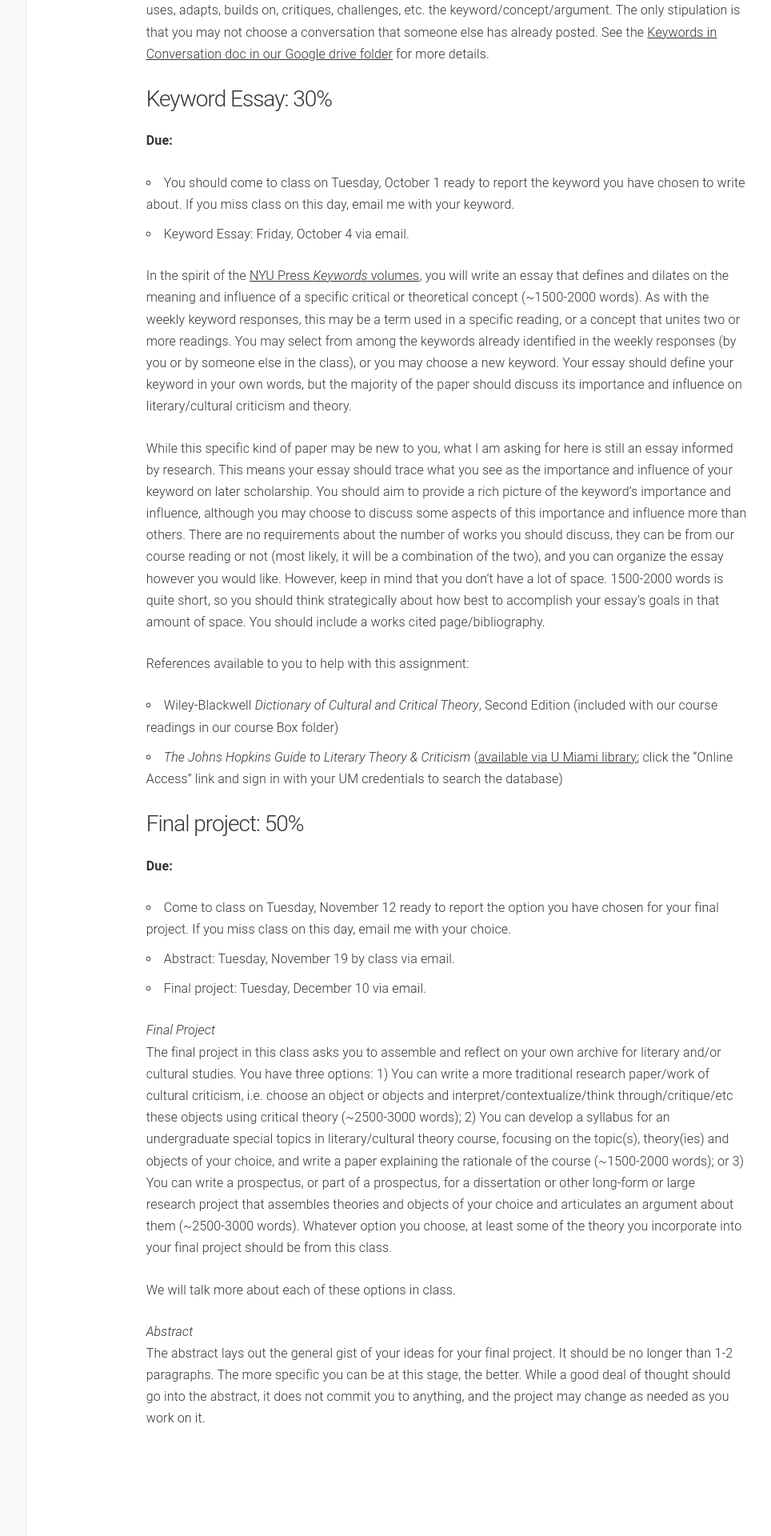
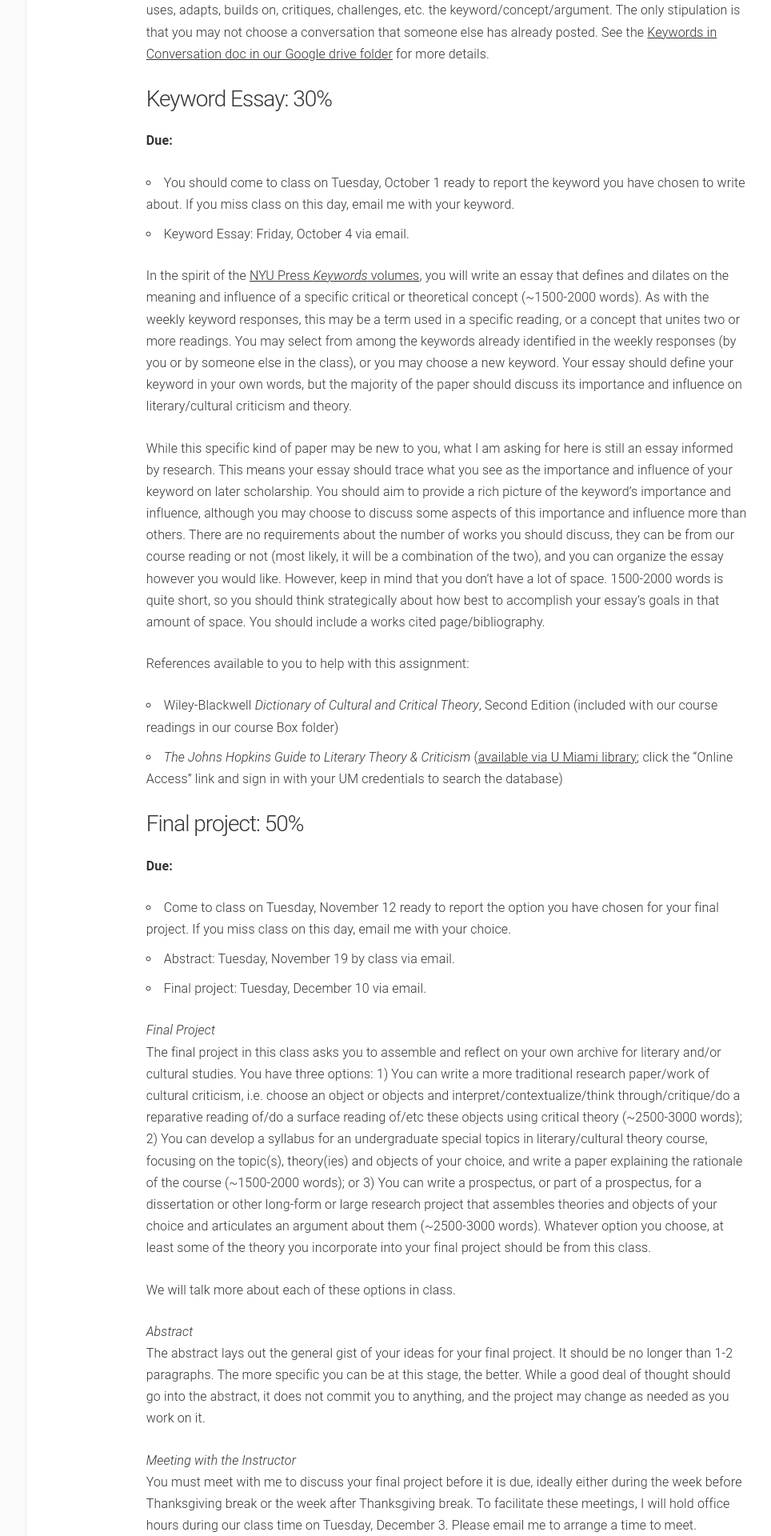
Before and after one commit to lcthomas/eng681f19, a Jekyll site: the page built from requirements.md, in a window 1280 px wide. Shown: the part 2089-4009 px from the top of the page at 80% size, without its empty margins (180-1144 px from the left). Built offline with Jekyll 4.4.1, drawn with Linux system fonts in a browser that asks for light colours.

Commit message:
final project updates, extended office hours update

```diff
--- a/requirements.md
+++ b/requirements.md
@@ -50,9 +50,12 @@ References available to you to help with this assignment:
 * Final project: Tuesday, December 10 via email.
 
 _Final Project_<br/>
-The final project in this class asks you to assemble and reflect on your own archive for literary and/or cultural studies. You have three options: 1) You can write a more traditional research paper/work of cultural criticism, i.e. choose an object or objects and interpret/contextualize/think through/critique/etc these objects using critical theory (~2500-3000 words); 2) You can develop a syllabus for an undergraduate special topics in literary/cultural theory course, focusing on the topic(s), theory(ies) and objects of your choice, and write a paper explaining the rationale of the course (~1500-2000 words); or 3) You can write a prospectus, or part of a prospectus, for a dissertation or other long-form or large research project that assembles theories and objects of your choice and articulates an argument about them (~2500-3000 words). Whatever option you choose, at least some of the theory you incorporate into your final project should be from this class.
+The final project in this class asks you to assemble and reflect on your own archive for literary and/or cultural studies. You have three options: 1) You can write a more traditional research paper/work of cultural criticism, i.e. choose an object or objects and interpret/contextualize/think through/critique/do a reparative reading of/do a surface reading of/etc these objects using critical theory (~2500-3000 words); 2) You can develop a syllabus for an undergraduate special topics in literary/cultural theory course, focusing on the topic(s), theory(ies) and objects of your choice, and write a paper explaining the rationale of the course (~1500-2000 words); or 3) You can write a prospectus, or part of a prospectus, for a dissertation or other long-form or large research project that assembles theories and objects of your choice and articulates an argument about them (~2500-3000 words). Whatever option you choose, at least some of the theory you incorporate into your final project should be from this class.
 
 We will talk more about each of these options in class.
 
 _Abstract_<br/>
 The abstract lays out the general gist of your ideas for your final project. It should be no longer than 1-2 paragraphs. The more specific you can be at this stage, the better. While a good deal of thought should go into the abstract, it does not commit you to anything, and the project may change as needed as you work on it.
+
+_Meeting with the Instructor_<br/>
+You must meet with me to discuss your final project before it is due, ideally either during the week before Thanksgiving break or the week after Thanksgiving break. To facilitate these meetings, I will hold office hours during our class time on Tuesday, December 3. Please email me to arrange a time to meet.
```
Also changed, not shown: schedule.md (+1 -2 lines).
